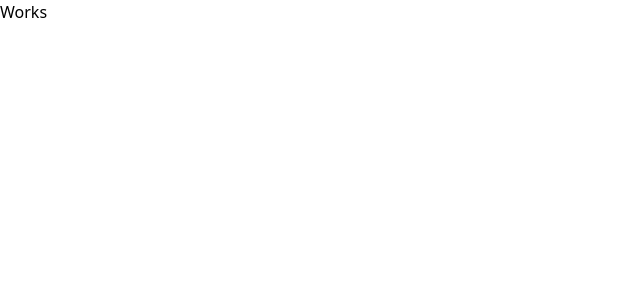
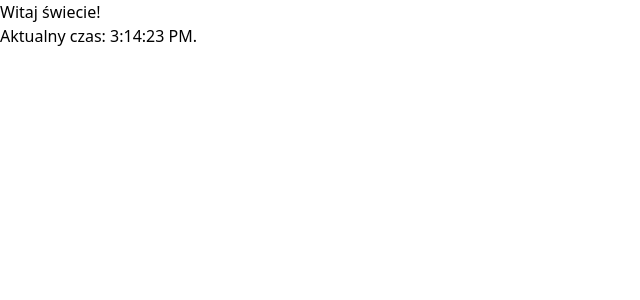
Before and after one commit to Artuyees/matura-timer, a React (Create React App) app in the folder za-ile-matura/: page / in a window 1280 px wide. Shown: the top 300 px of the page, without its empty margins (0-640 px from the left). Built offline with nearby package versions, Linux system fonts and the light colour scheme.

Commit message:
initial commit

```diff
--- a/za-ile-matura/src/App.js
+++ b/za-ile-matura/src/App.js
@@ -1,5 +1,11 @@
+import Clock from "./Clock";
+
 function App() {
-  return <h1>Works</h1>;
+  return (
+    <div>
+      <Clock />
+    </div>
+  );
 }
 
 export default App;
--- /dev/null
+++ b/za-ile-matura/src/Clock.js
@@ -0,0 +1,15 @@
+import React from "react";
+
+function Clock() {
+  const element = (
+    <div>
+      <h1>Witaj świecie!</h1>
+      <h2>Aktualny czas: {new Date().toLocaleTimeString()}.</h2>
+    </div>
+  );
+  return <div>{element}</div>;
+}
+
+setInterval(Clock, 1000);
+
+export default Clock;
```
